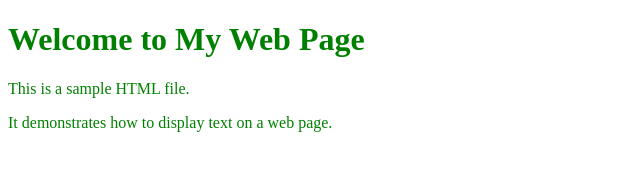
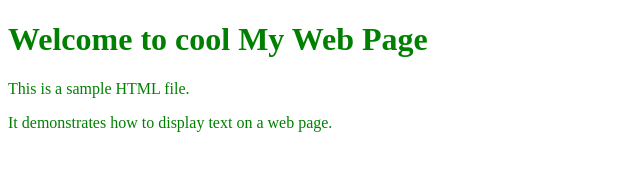
Before and after one commit to ViktorSjos/ViktorSjos.github.io, a plain HTML site: page index.html in a window 1280 px wide. Shown: the whole page, without its empty margins (0-640 px from the left). Drawn offline with Linux system fonts and the light colour scheme.

Commit message:
Update index.html

```diff
--- a/index.html
+++ b/index.html
@@ -5,7 +5,7 @@
     <link rel="stylesheet" type="text/css" href="styling.css">
 </head>
 <body>
-    <h1 class="row">Welcome to My Web Page</h1>
+    <h1 class="row">Welcome to cool My Web Page</h1>
     <p class="row">This is a sample HTML file.</p>
     <p class="row">It demonstrates how to display text on a web page.</p>
 </body>
```
